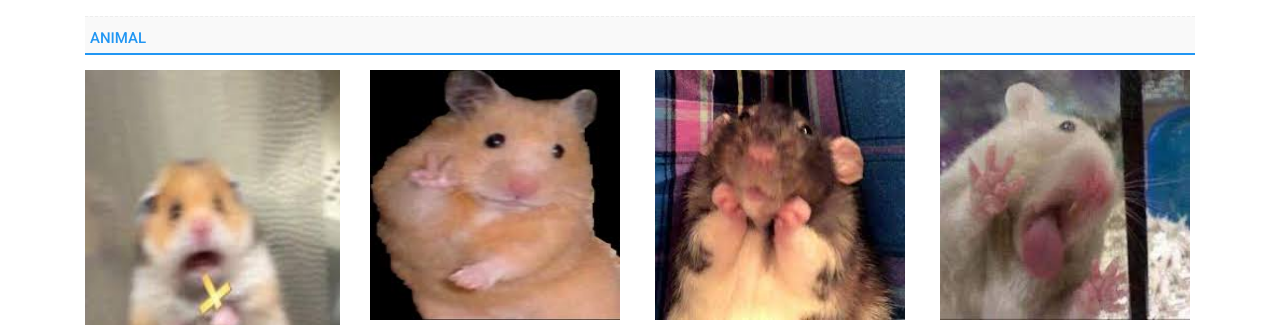
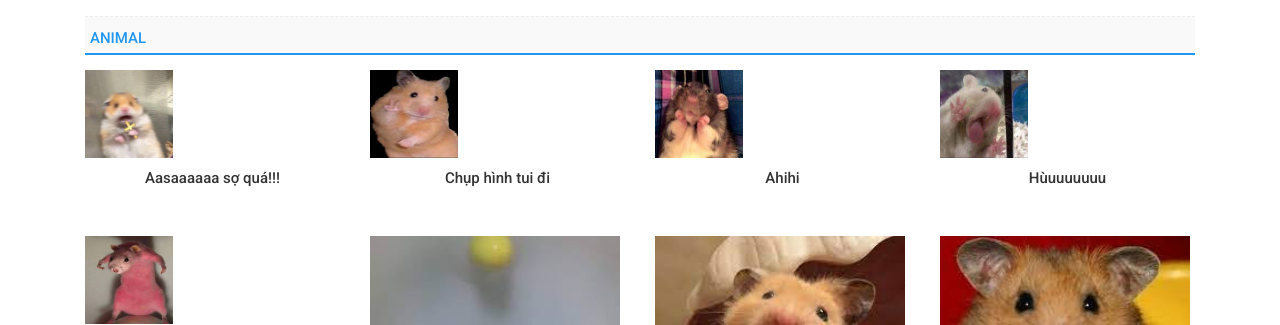
Before and after one commit to bapsukis/meme, a plain HTML site: page index.html in a window 1280 px wide. Shown: the part 624-949 px from the top of the page. Drawn offline with Linux system fonts and the light colour scheme.

Commit message:
Update index.html

```diff
--- a/index.html
+++ b/index.html
@@ -127,7 +127,7 @@
 											<div class="col-xs-3 col-sm-3 col-md-3 col-lg-3 order-3">
 												<div class="item-product">
 													<div class="thumb">
-														<a href="#"><img src="1.jpg" alt="" style="width:350px;height:350px;"></a>
+														<a href="#"><img src="1.jpg" alt="" style="width:88px;height:88px;"></a>
 															<div class="action">
 															<a href="#" class="buy"><i class="fa fa-thumbs-up"></i>Like</a>
 															<a href="#" class="like"><i class="fa fa-thumbs-down"></i>Dislike</a>
@@ -143,7 +143,7 @@
 											<div class="col-xs-3 col-sm-3 col-md-3 col-lg-3 order-3">
 												<div class="item-product">
 													<div class="thumb">
-														<a href="#"><img src="2.jpg" alt="" style="width:250px;height:250px;"></a>
+														<a href="#"><img src="2.jpg" alt="" style="width:88px;height:88px;"></a>
 															<div class="action">
 															<a href="#" class="buy"><i class="fa fa-thumbs-up"></i>Like</a>
 															<a href="#" class="like"><i class="fa fa-thumbs-down"></i>Dislike</a>
@@ -159,7 +159,7 @@
 											<div class="col-xs-3 col-sm-3 col-md-3 col-lg-3 order-3">
 												<div class="item-product">
 													<div class="thumb">
-														<a href="#"><img src="3.jpg" alt="" style="width:250px;height:250px;"></a>
+														<a href="#"><img src="3.jpg" alt="" style="width:88px;height:88px;"></a>
 															<div class="action">
 															<a href="#" class="buy"><i class="fa fa-thumbs-up"></i>Like</a>
 															<a href="#" class="like"><i class="fa fa-thumbs-down"></i>Dislike</a>
@@ -175,7 +175,7 @@
 											<div class="col-xs-3 col-sm-3 col-md-3 col-lg-3 order-3">
 												<div class="item-product">
 													<div class="thumb">
-														<a href="#"><img src="4.jpg" alt="" style="width:250px;height:250px;"></a>
+														<a href="#"><img src="4.jpg" alt="" style="width:88px;height:88px;"></a>
 															<div class="action">
 															<a href="#" class="buy"><i class="fa fa-thumbs-up"></i>Like</a>
 															<a href="#" class="like"><i class="fa fa-thumbs-down"></i>Dislike</a>
@@ -191,7 +191,7 @@
 											<div class="col-xs-3 col-sm-3 col-md-3 col-lg-3 order-3">
 												<div class="item-product">
 													<div class="thumb">
-														<a href="#"><img src="5.jpg" alt="" style="width:250px;height:250px;"></a>
+														<a href="#"><img src="5.jpg" alt="" style="width:88px;height:88px;"></a>
 															<div class="action">
 															<a href="#" class="buy"><i class="fa fa-thumbs-up"></i>Like</a>
 															<a href="#" class="like"><i class="fa fa-thumbs-down"></i>Dislike</a>
```
